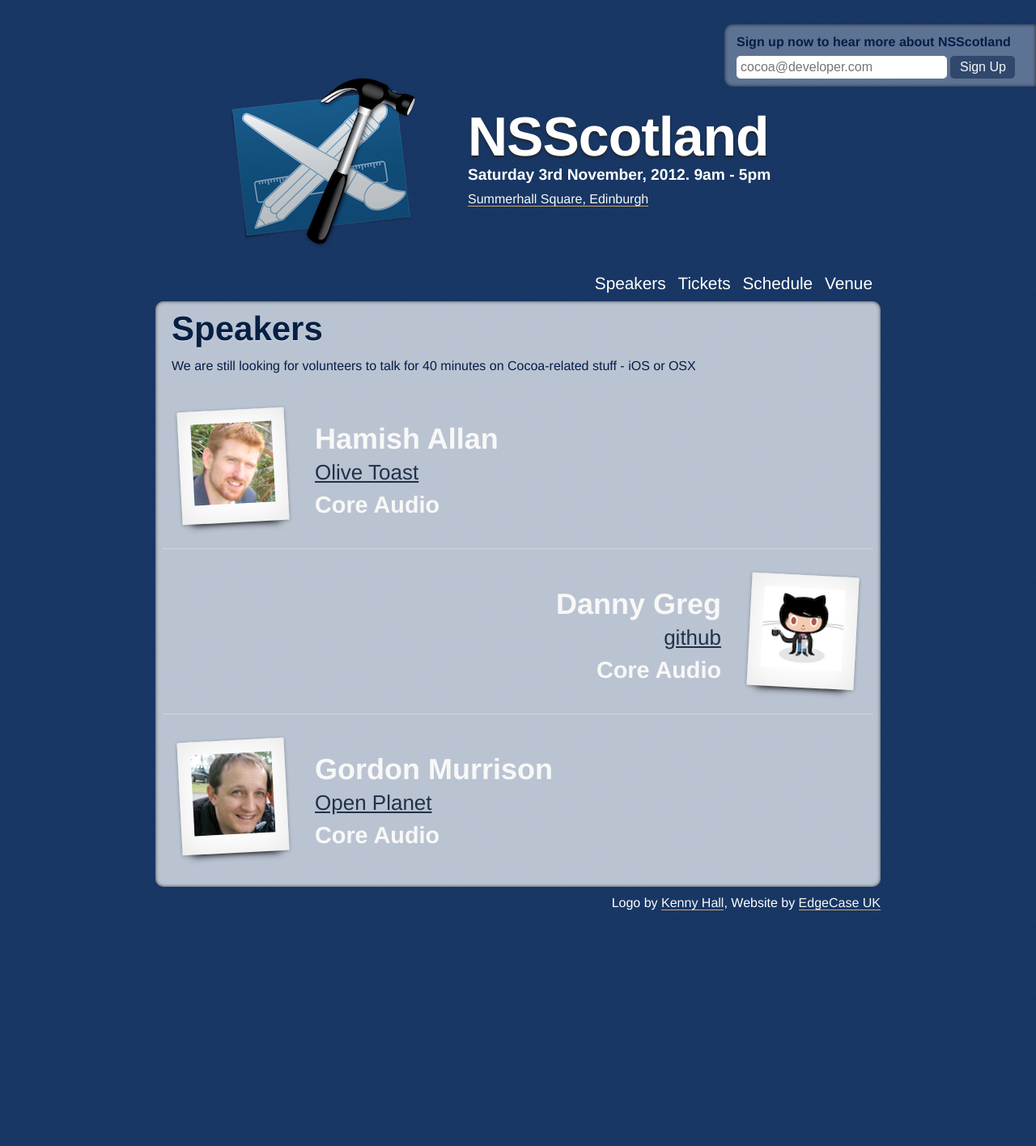
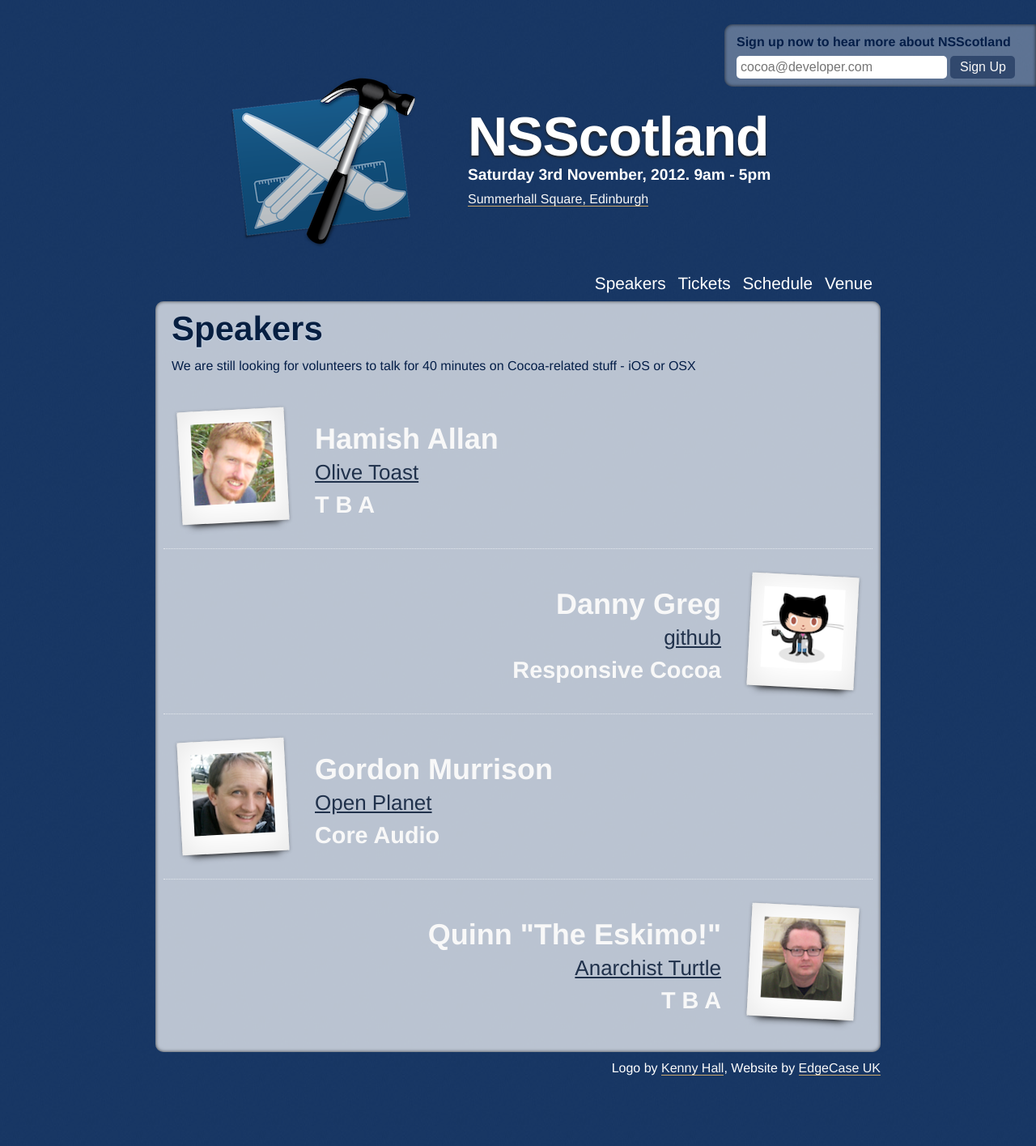
Before and after one commit to acf/nsscotland, a Jekyll site: the page built from index.html, in a window 1280 px wide. Shown: the whole page at 81% size. Built offline with Jekyll 4.4.1, drawn with Linux system fonts in a browser that asks for light colours; before the commit the page ends 1211 px from its top, so only the background shows below that.

Commit message:
Subjects

```diff
--- a/index.html
+++ b/index.html
@@ -14,7 +14,7 @@
   <div class="info">
     <h3>Hamish Allan</h3>
     <a class="bigger" href="http://olivetoast.com/">Olive Toast</a>
-    <h4>Core Audio</h4>
+    <h4>T B A</h4>
   </div>
 </div>
 
@@ -26,7 +26,7 @@
   <div class="info">
     <h3>Danny Greg</h3>
     <a class="bigger" href="http://github.com/">github</a>
-    <h4>Core Audio</h4>
+    <h4>Responsive Cocoa</h4>
   </div>
 </div>
 
@@ -42,50 +42,6 @@
   </div>
 </div>
 
-<!-- <div class="speaker">
-  <div class="image drop-shadow lifted rotated">
-    <div><img src="images/graham_lee.png"></div>
-  </div>
-
-  <div class="info">
-    <h3>Graham Lee</h3>
-    <a class="bigger" href="http://securemacprogramming.com/">Secure Mac Programming</a>
-  </div>
-</div>
-
-<div class="speaker">
-  <div class="image drop-shadow lifted rotated">
-    <div><img src="images/gavin_mclean.png"></div>
-  </div>
-
-  <div class="info">
-    <h3>Gavin McLean</h3>
-    <a class="bigger" href="http://openplanetsoftware.com/">Open Planet Software</a>
-  </div>
-</div>
-
-<div class="speaker">
-  <div class="image drop-shadow lifted rotated">
-    <div><img src="images/fraser_speirs.png"></div>
-  </div>
-
-  <div class="info">
-    <h3>Frasier Speirs</h3>
-    <a class="bigger" href="http://connectedflow.com/">Connected Flow</a>
-  </div>
-</div>
-
-<div class="speaker">
-  <div class="image drop-shadow lifted rotated">
-    <div><img src="images/james_thomson.png"></div>
-  </div>
-
-  <div class="info">
-    <h3>James Thomson</h3>
-    <a class="bigger" href="http://www.pcalc.com/">PCalc</a> and <a class="bigger" href="http://www.dragthing.com/">DragThing</a>
-  </div>
-</div>
-
 <div class="speaker">
   <div class="image drop-shadow lifted rotated">
     <div><img src="images/quinn.png"></div>
@@ -94,6 +50,6 @@
   <div class="info">
     <h3>Quinn &quot;The Eskimo!&quot;</h3>
     <a class="bigger" href="http://anarchistturtle.com/">Anarchist Turtle</a>
+    <h4>T B A</h4>
   </div>
 </div>
- -->
```
Also changed, not shown: 1 other file.
